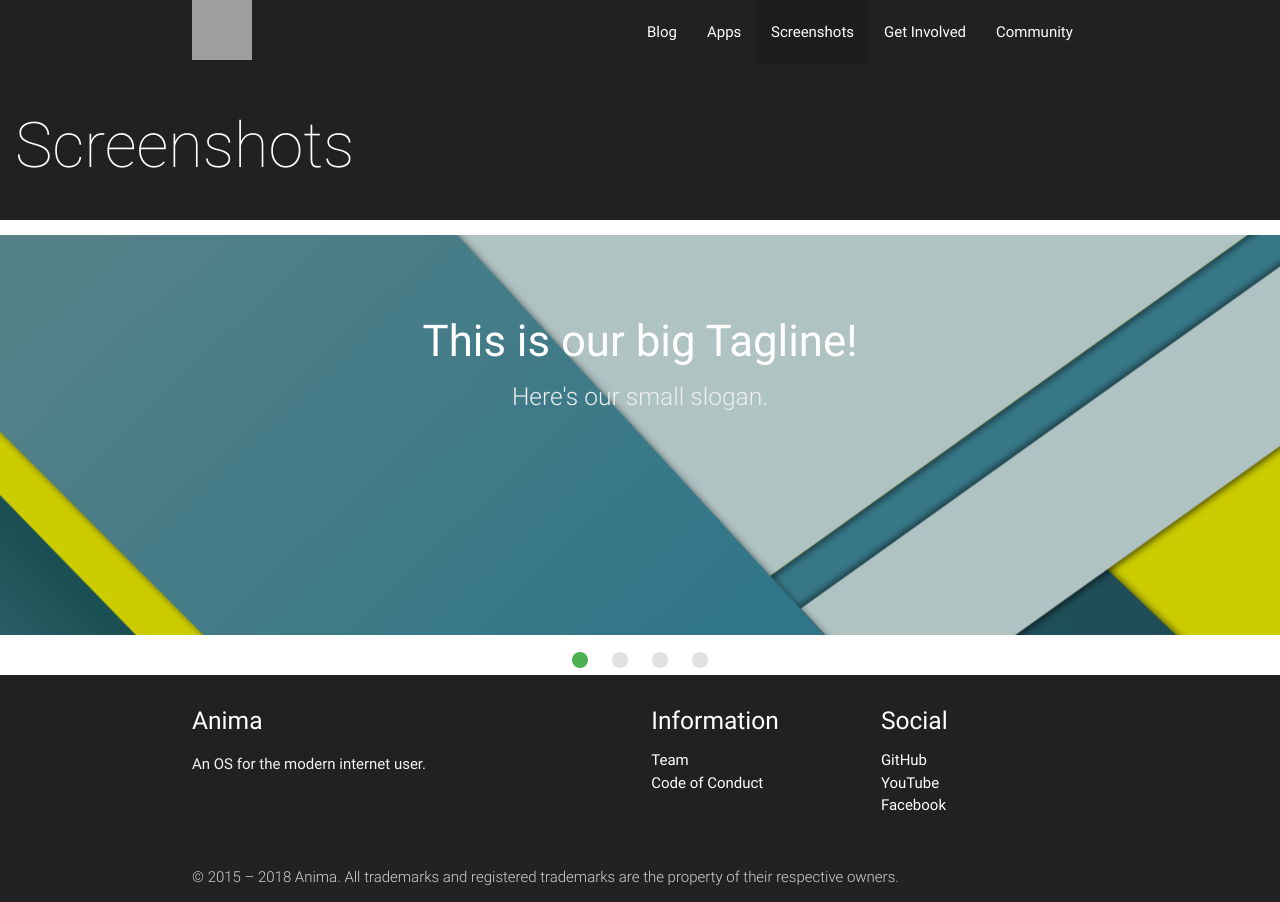
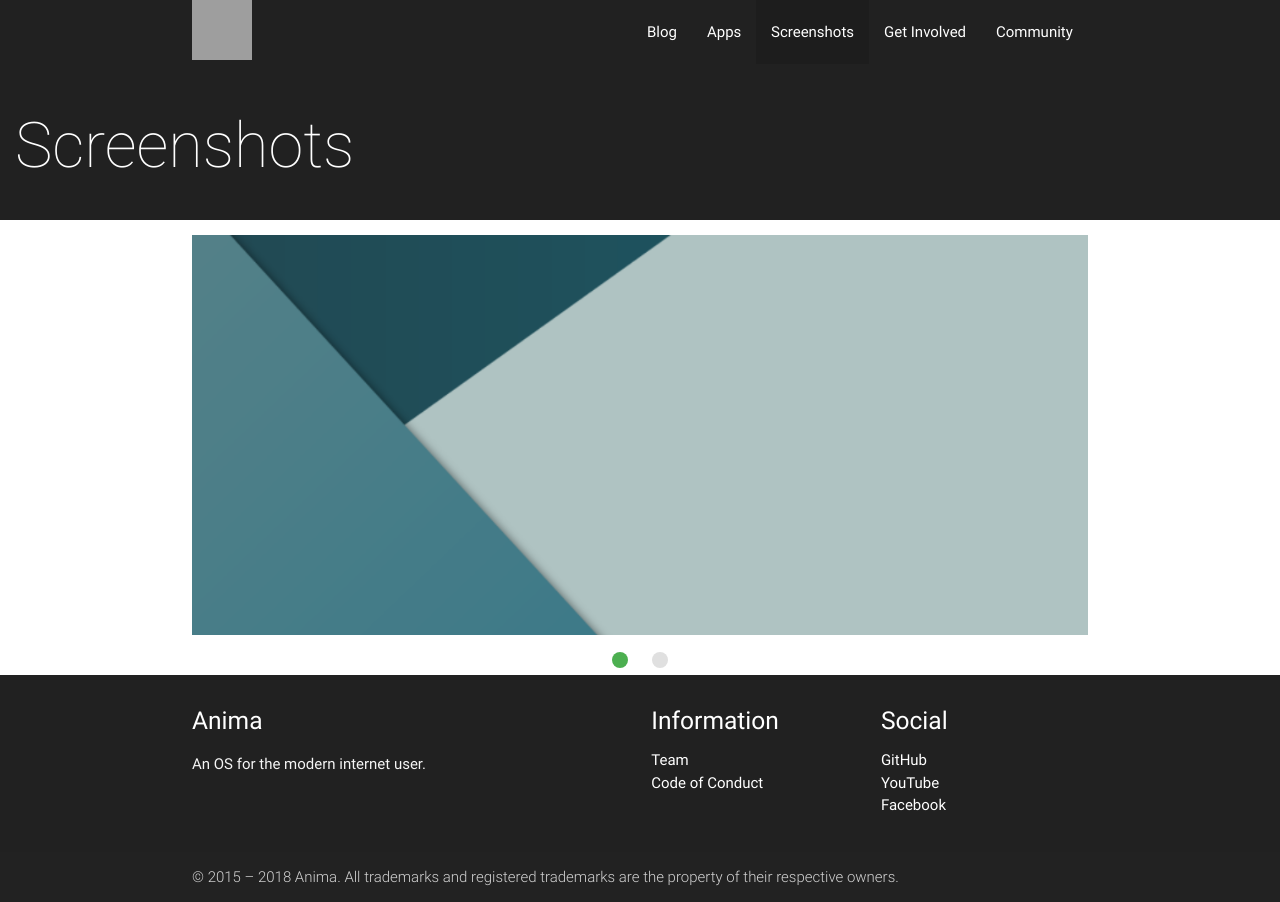
Before and after one commit to Anima-OS/Anima-OS.com, a Jekyll site: the page built from screenshotsNew.html, in a window 1280 px wide. Built offline with Jekyll 4.4.1, drawn with Linux system fonts in a browser that asks for light colours; nearby versions of some CDN libraries; grey boxes are pictures that could not be loaded.

Commit message:
Update screenshotsNew.html

```diff
--- a/screenshotsNew.html
+++ b/screenshotsNew.html
@@ -12,35 +12,15 @@ navitem: nav-screenshots
   });
 </script>
 
+<div class="container">
  <div class="slider">
  <ul class="slides">
   <li>
-        <img src="{{ site.baseurl }}/images/screenshots/desktop1.png"> <!-- random image -->
-        <div class="caption center-align">
-          <h3>This is our big Tagline!</h3>
-          <h5 class="light grey-text text-lighten-3">Here's our small slogan.</h5>
-        </div>
+      <img class="materialboxed responsive-img z-depth-1" data-caption="Desktop" src="{{ site.baseurl }}/images/screenshots/desktop1.png">
   </li>
   <li>
-        <img src="{{ site.baseurl }}/images/screenshots/movie1.png"> <!-- random image -->
-        <div class="caption left-align">
-          <h3>Left Aligned Caption</h3>
-          <h5 class="light grey-text text-lighten-3">Here's our small slogan.</h5>
-        </div>
-      </li>
-      <li>
-        <img src="{{ site.baseurl }}/images/screenshots/frequent_apps1.png"> <!-- random image -->
-        <div class="caption right-align">
-          <h3>Right Aligned Caption</h3>
-          <h5 class="light grey-text text-lighten-3">Here's our small slogan.</h5>
-        </div>
-      </li>
-      <li>
-        <img src="{{ site.baseurl }}/images/screenshots/fluid1.png"> <!-- random image -->
-        <div class="caption center-align">
-          <h3>This is our big Tagline!</h3>
-          <h5 class="light grey-text text-lighten-3">Here's our small slogan.</h5>
-        </div>
+      <img class="materialboxed responsive-img z-depth-1" data-caption="Desktop" src="{{ site.baseurl }}/images/screenshots/movie1.png">
   </li>
   </ul>
 </div>
+</div>
```
Lines whose indentation alone changed are shown as unchanged.
